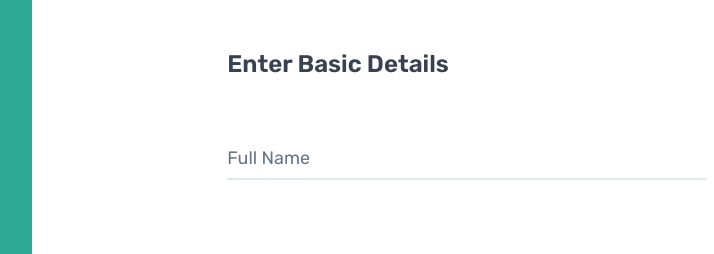
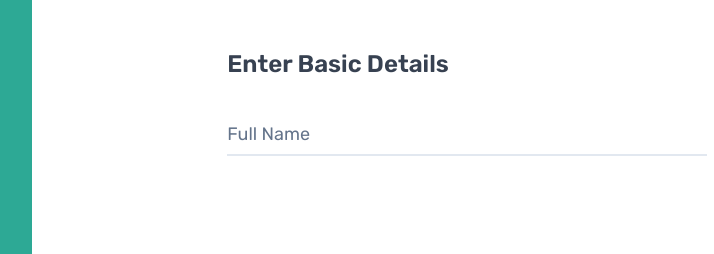
Before and after one commit to whatsnxt-org/whatsnxt-rental-agreement, a Next.js app: page / in a window 1280 px wide. Shown: the top 254 px of the page, without its empty margins (377-1091 px from the left). Built offline with nearby package versions, Linux system fonts and the light colour scheme.

Commit message:
[styles] fix top padding on desktops

```diff
--- a/components/rental-form/form-scrollable-area.tsx
+++ b/components/rental-form/form-scrollable-area.tsx
@@ -6,7 +6,7 @@ import { ScrollArea } from "@/components/ui/scroll-area";
 const FormScrollableArea = ({ children }: { children: ReactNode }) => {
   return (
     <ScrollArea className="w-full h-[calc(100%-9.5rem)] overflow-hidden">
-      <div className="py-6 lg:max-w-[480px] mx-auto">{children}</div>
+      <div className="py-6 lg:py-0 lg:max-w-[480px] mx-auto">{children}</div>
     </ScrollArea>
   );
 };
```
